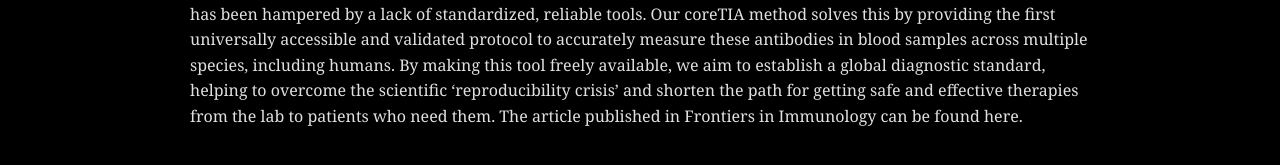
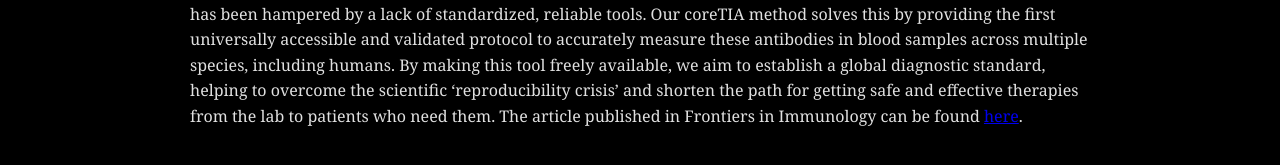
Before and after one commit to hillierlab/hillierlab.github.io, a Jekyll site: the page built from news-publications.md, in a window 1280 px wide. Shown: the part 648-813 px from the top of the page. Built offline with Jekyll 4.4.1, drawn with Linux system fonts in a browser that asks for light colours; part of the change alters nothing that is shown; some of the changed text lies outside the part shown.

```diff
--- a/news-publications.md
+++ b/news-publications.md
@@ -10,4 +10,4 @@ The article published in Nature Gene Therapy can be found <a href="https://www.n
 ## A diagnostic method for the development of gene therapies
 *21 Aug, 2025*
 In a publication in the leading journal Frontiers in Immunology, our lab has introduced coreTIA, a pioneering open-source diagnostic method designed to accelerate the development of gene therapies. A major challenge in this field is that pre-existing antibodies can neutralize these expensive treatments, but testing for them has been hampered by a lack of standardized, reliable tools. Our coreTIA method solves this by providing the first universally accessible and validated protocol to accurately measure these antibodies in blood samples across multiple species, including humans. By making this tool freely available, we aim to establish a global diagnostic standard, helping to overcome the scientific 'reproducibility crisis' and shorten the path for getting safe and effective therapies from the lab to patients who need them.
-The article published in Frontiers in Immunology can be found here.
+The article published in Frontiers in Immunology can be found <a href="https://www.frontiersin.org/journals/immunology/articles/10.3389/fimmu.2025.1623848/full">here</a>.
```
